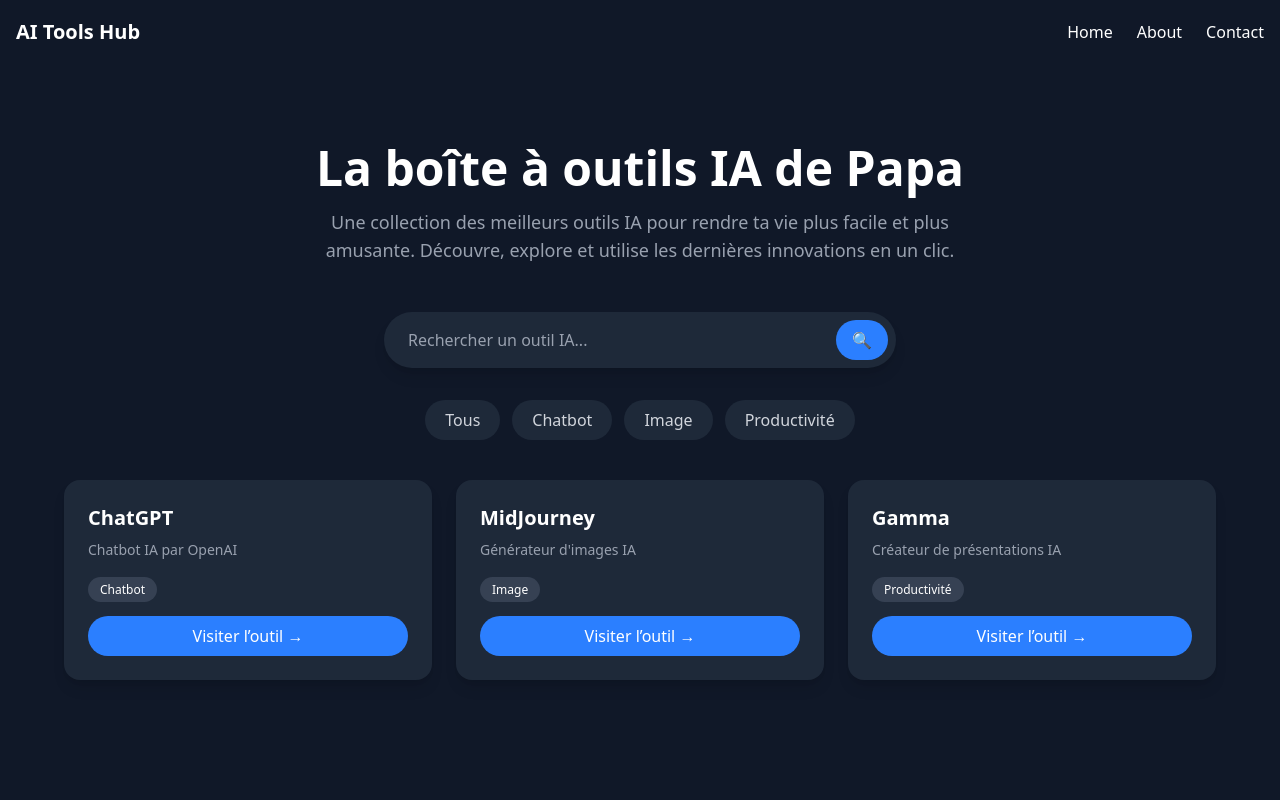
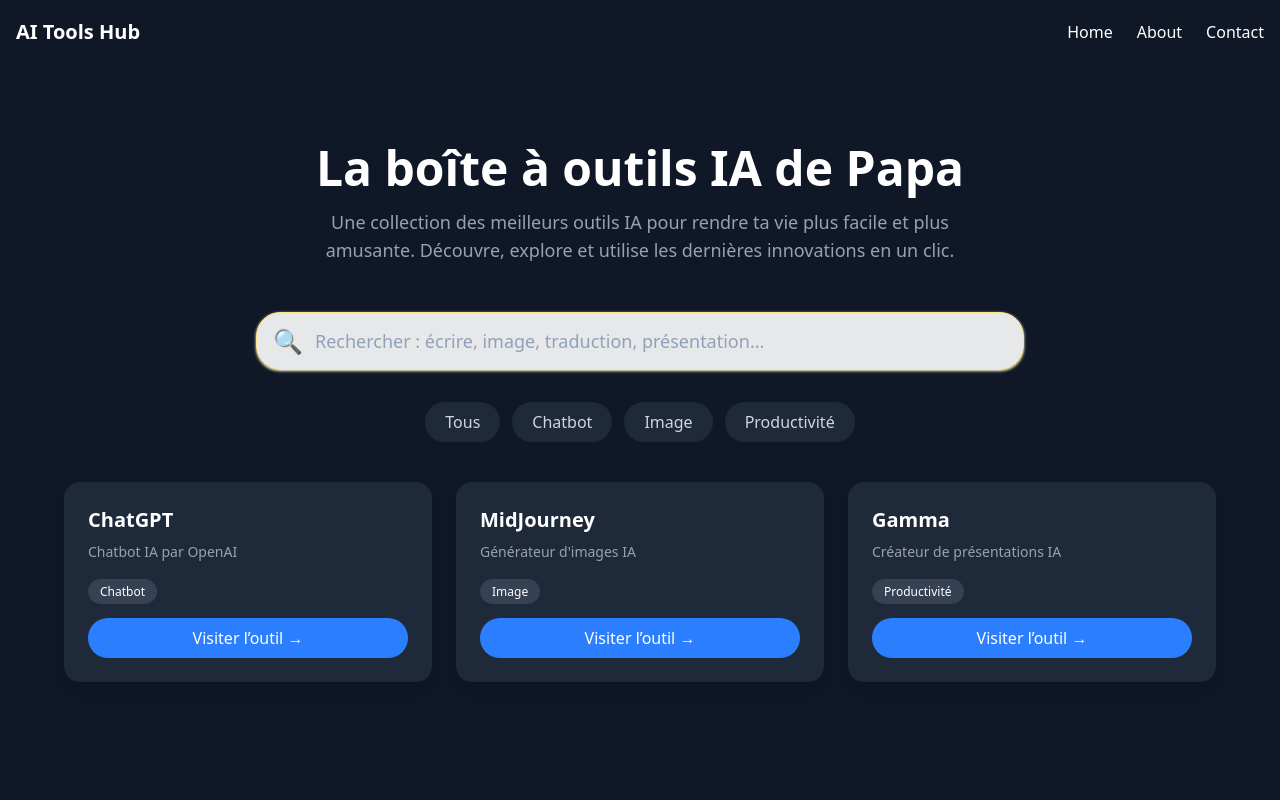
Before and after one commit to MerveilleDivine/my-dads-app, a React (Vite) app: page / in a window 1280 px wide. Shown: the top 800 px of the page. Built offline with nearby package versions, Linux system fonts and the light colour scheme.

Commit message:
feat: redesign search bar for French-first app

```diff
--- a/src/components/SearchBar.tsx
+++ b/src/components/SearchBar.tsx
@@ -1,32 +1,30 @@
-import { useState } from "react";
+import type { ChangeEvent } from "react";
 
 interface SearchBarProps {
+  value: string;
   onSearch: (query: string) => void;
 }
 
-export default function SearchBar({ onSearch }: SearchBarProps) {
-  const [value, setValue] = useState("");
-
-  const handleChange = (e: React.ChangeEvent<HTMLInputElement>) => {
-    setValue(e.target.value);
-    onSearch(e.target.value);
+export default function SearchBar({ value, onSearch }: SearchBarProps) {
+  const handleChange = (event: ChangeEvent<HTMLInputElement>) => {
+    onSearch(event.target.value);
   };
 
   return (
-    <div className="flex items-center bg-gray-800 rounded-full shadow-lg p-2 max-w-lg mx-auto">
-      <input
-        type="text"
-        value={value}
-        onChange={handleChange}
-        placeholder="Rechercher un outil IA..."
-        className="flex-1 bg-transparent outline-none text-white px-4 placeholder-gray-400"
-      />
-      <button
-        className="bg-blue-500 hover:bg-blue-600 text-white px-4 py-2 rounded-full transition-colors duration-300"
-        onClick={() => onSearch(value)}
-      >
-        🔍
-      </button>
-    </div>
+    <label className="block">
+      <span className="sr-only">Rechercher un outil IA</span>
+      <div className="flex items-center rounded-3xl border border-amber-200 bg-white/90 px-4 py-3 shadow-sm shadow-amber-100 focus-within:border-amber-500 focus-within:ring-4 focus-within:ring-amber-100">
+        <span aria-hidden="true" className="mr-3 text-2xl">
+          🔍
+        </span>
+        <input
+          type="search"
+          value={value}
+          onChange={handleChange}
+          placeholder="Rechercher : écrire, image, traduction, présentation..."
+          className="w-full bg-transparent text-lg text-slate-900 outline-none placeholder:text-slate-400"
+        />
+      </div>
+    </label>
   );
 }
```
